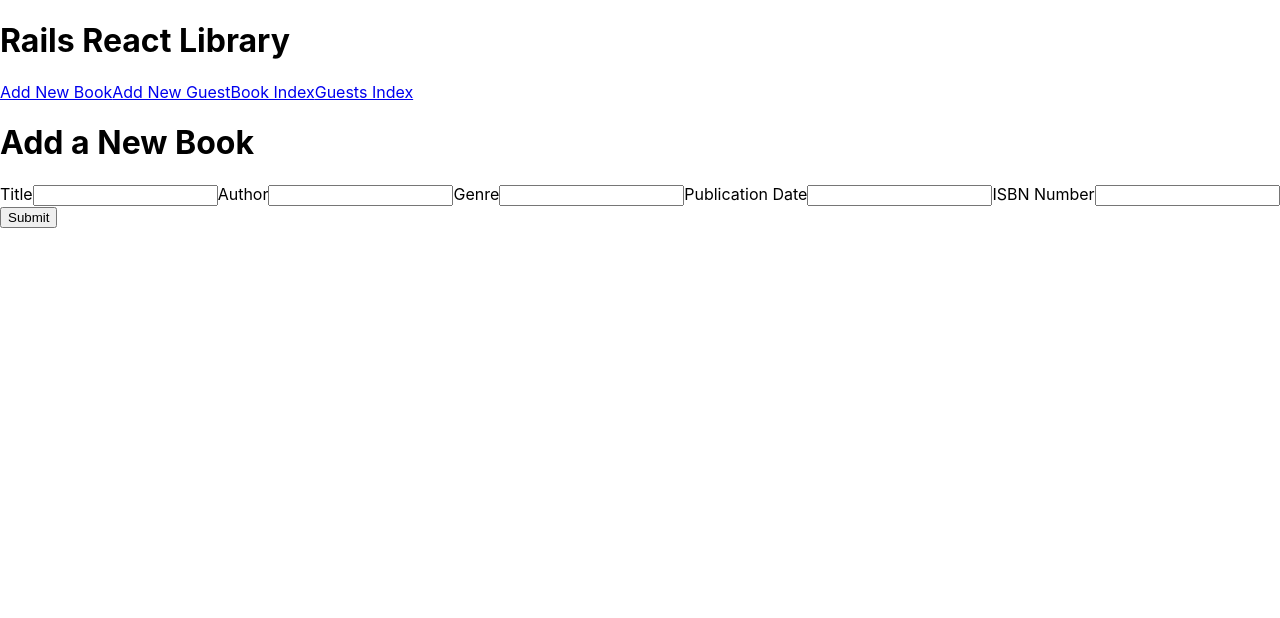
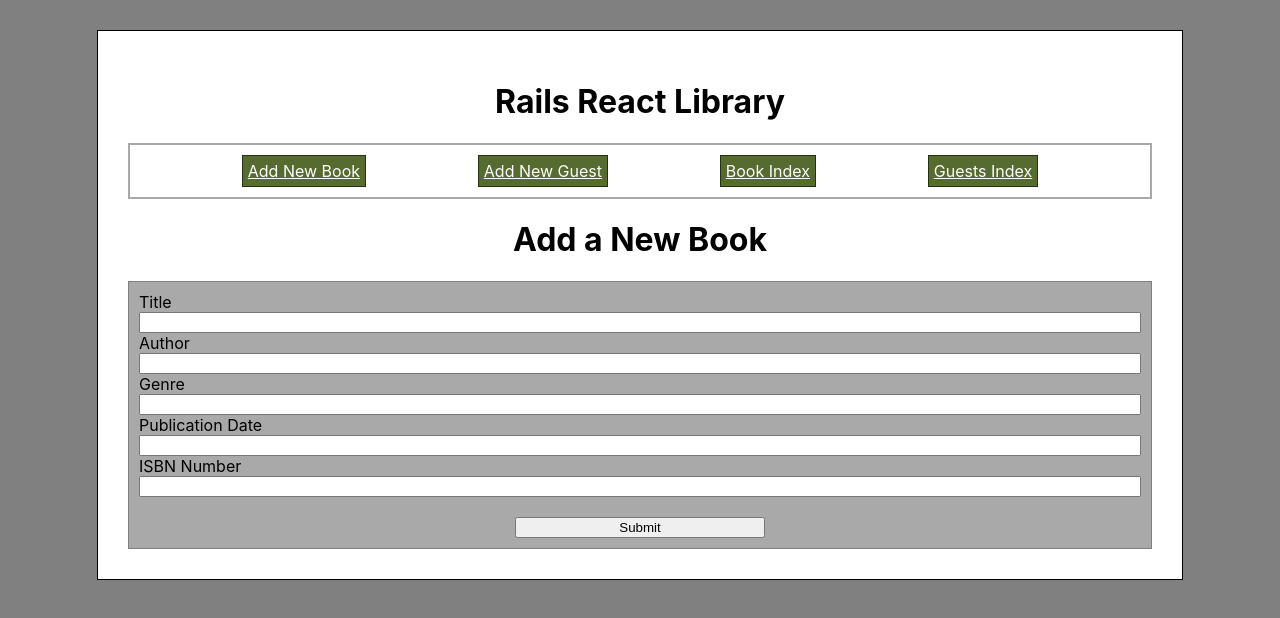
Before and after one commit to JRMartinez91/jrmunit4project, a React (Create React App) app in the folder library-app/library_app_client/: page /newbook in a window 1280 px wide. Shown: the top 618 px of the page. Built offline with nearby package versions, Linux system fonts and the light colour scheme.

Commit message:
final cleanup

```diff
--- a/library-app/library_app_client/src/App.css
+++ b/library-app/library_app_client/src/App.css
@@ -1,3 +1,7 @@
+body{
+  background-color:gray;
+}
+
 .bigbox{
   display: flex;
   justify-content: space-evenly;
@@ -21,6 +25,45 @@
   transition-duration: 0.25s;
 }
 
+.big-border{
+  border: 1px solid black;
+  background-color:white;
+  padding: 30px;
+  width: 80%;
+  margin: 30px auto;
+}
+
+nav{
+  display:flex;
+  justify-content: space-evenly;
+  border: 2px solid darkgray;
+  padding: 10px 0
+}
+
+nav a{
+  background-color: darkolivegreen;
+  border: 1px solid rgb(38, 49, 19);
+  color:white;
+  padding: 5px;
+}
+
+h1{
+  text-align:center;
+}
+
+form{
+  display:flex;
+  flex-direction: column;
+  border: 1px solid gray;
+  background-color: darkgray;
+  padding: 10px;
+}
+
+form .submit-button{
+  width: 25%;
+  margin-top: 20px;
+  align-self: center;
+}
 
 /* .App {
   text-align: center;
--- a/library-app/library_app_client/src/App.js
+++ b/library-app/library_app_client/src/App.js
@@ -16,7 +16,7 @@ class App extends Component {
   render(){
     return(
       <BrowserRouter>
-      <div className="modal-bg"/>
+      <div className="big-border">
         <h1>Rails React Library</h1>
         <nav>
           <a href="/newbook">Add New Book</a>
@@ -33,6 +33,7 @@ class App extends Component {
           <Route path="/guests" component={GuestList}/>
           <Route path="/newcheckout/:id" component={NewCheckout}/>
         </Switch>
+      </div>
       </BrowserRouter>
     )
   }
--- a/library-app/library_app_client/src/components/BookByID.js
+++ b/library-app/library_app_client/src/components/BookByID.js
@@ -100,11 +100,14 @@ class BookByID extends Component {
                 method: 'DELETE'
             })
             this.setState({redirect: true})
+            this.forceUpdate()
         }
     }
 
-    renderRedirect = () => {
+    renderRedirect(){
+
         if (this.state.redirect) {
+        console.log("activated")
           return <Redirect to='/books' />
         }
       }
@@ -113,7 +116,7 @@ class BookByID extends Component {
         const book = this.state.book
         return(
             <>
-                <h1>Hello world: book by ID</h1>
+                <h1>Book Information</h1>
                 <div className="bookbox">
                     <h3>{book.title}</h3>
                     <h4>By {book.author}</h4>
@@ -125,6 +128,7 @@ class BookByID extends Component {
                 <ul>
                 {this.parseGuests()}
                 </ul>
+                <a href={"/newcheckout/"+book.id}>Check this book out?</a>
                 <h2>Edit Book Data:</h2>
                     <form onSubmit={this.handleSubmit}>
                     <label htmlFor='title'>Title</label>
@@ -137,10 +141,10 @@ class BookByID extends Component {
                     <input type='text' value={this.state.editedBook.pubdate} onChange={this.handleChange} id='pubdate'/>
                     <label htmlFor='isbn'>ISBN Number</label>
                     <input type='text' value={this.state.editedBook.isbn} onChange={this.handleChange} id='isbn'/>
-                    <input type='submit'/>
+                    <input className="submit-button" type='submit'/>
                 </form>
                 <button onClick={()=>{this.deleteBook(book)}}>Delete This Book</button>
-                {this.renderRedirect}
+                {this.renderRedirect()}
             </>
         )
     }
--- a/library-app/library_app_client/src/components/BookList.js
+++ b/library-app/library_app_client/src/components/BookList.js
@@ -21,8 +21,7 @@ class BookList extends Component{
         if(answer=="y"||answer=="Y"){
             fetch(`http://localhost:3000/books/${book.id}`,{
                 method: 'DELETE'
-            }).then(response => {return response.json()})
-            .then(res => console.log(res))
+            })
         }
     }
 
--- a/library-app/library_app_client/src/components/CreateBook.js
+++ b/library-app/library_app_client/src/components/CreateBook.js
@@ -1,4 +1,5 @@
 import React, {Component} from 'react'
+import { Redirect } from 'react-router-dom';
 
 class CreateBook extends Component{
     constructor(props) {
@@ -8,10 +9,13 @@ class CreateBook extends Component{
             author:'',
             genre:'',
             pubdate:'',
-            isbn:''
+            isbn:'',
+            redirect:false,
+            redirectID:''
         }
         this.handleChange = this.handleChange.bind(this);
         this.handleSubmit = this.handleSubmit.bind(this);
+        this.renderRedirect = this.renderRedirect.bind(this);
 	}
 
     handleChange(event){
@@ -37,8 +41,18 @@ class CreateBook extends Component{
         }).then(createdBook => {
             return createdBook.json();
         }).then(jsonBook => {
+            this.setState({redirectID: jsonBook.id})
             console.log(jsonBook);
         }).catch(error=> console.log(error));
+        this.setState({redirect: true})
+    }
+
+    renderRedirect(){
+        if(this.state.redirect){
+            return(
+                <Redirect to={'/books/'+this.state.redirectID}/>
+            )
+        }
     }
 
     render(){
@@ -56,8 +70,9 @@ class CreateBook extends Component{
                 <input type='text' value={this.state.pubdate} onChange={this.handleChange} id='pubdate'/>
                 <label htmlFor='isbn'>ISBN Number</label>
                 <input type='text' value={this.state.isbn} onChange={this.handleChange} id='isbn'/>
-                <input type='submit'/>
+                <input className="submit-button" type='submit'/>
             </form>
+            {this.renderRedirect()}
             </>
         )
     }
--- a/library-app/library_app_client/src/components/CreateGuest.js
+++ b/library-app/library_app_client/src/components/CreateGuest.js
@@ -40,7 +40,7 @@ class CreateGuest extends Component{
                 <input type='text' value={this.state.name} onChange={this.handleChange} id='name'/>
                 <label htmlFor='address'>Address</label>
                 <input type='text' value={this.state.address} onChange={this.handleChange} id='address'/>
-                <input type='submit'/>
+                <input className="submit-button" type='submit'/>
             </form>
             </>
         )
--- a/library-app/library_app_client/src/components/GuestByID.js
+++ b/library-app/library_app_client/src/components/GuestByID.js
@@ -88,6 +88,16 @@ class GuestByID extends Component {
         return bookList;
     }
 
+    deleteGuest(guest){
+        let answer = prompt(`Are you sure you want to delete ${guest.name}'s account? Y/N`)
+        if(answer=="y"||answer=="Y"){
+            fetch(`http://localhost:3000/guests/${guest.id}`,{
+                method: 'DELETE'
+            })
+            this.setState({redirect: true})
+        }
+    }
+
     render(){
         const myBooks = this.state.guest.books;
         // console.log(myBooks)
@@ -95,7 +105,7 @@ class GuestByID extends Component {
         return(
             <>
             {/* guest data */}
-            <h1>Hello world: Guest by ID</h1>
+            <h1>Guest Information</h1>
             <h2>{this.state.guest.name}</h2>
             <h2>{this.state.guest.address}</h2>
             {/* books and checkouts */}
@@ -109,8 +119,9 @@ class GuestByID extends Component {
                 <input type='text' value={this.state.editedGuest.name} onChange={this.handleChange} id='name'/>
                 <label htmlFor='address'>Address</label>
                 <input type='text' value={this.state.editedGuest.address} onChange={this.handleChange} id='address'/>
-                <input type='submit'/>
+                <input className="submit-button" type='submit'/>
             </form>
+            <button onClick={()=>{this.deleteGuest(this.state.guest)}}>Delete This Account</button>
             </>
         )
     }
--- a/library-app/library_app_client/src/components/GuestList.js
+++ b/library-app/library_app_client/src/components/GuestList.js
@@ -16,6 +16,16 @@ class GuestList extends Component{
         this.getGuests();
     }
 
+    deleteGuest(guest){
+        let answer = prompt(`Are you sure you want to delete ${guest.name}? Y/N`)
+        if(answer=="y"||answer=="Y"){
+            fetch(`http://localhost:3000/guests/${guest.id}`,{
+                method: 'DELETE'
+            })
+        }
+        this.getGuests()
+    }
+
     render(){
         return(
             <div className="listbox">
@@ -25,6 +35,8 @@ class GuestList extends Component{
                         <div className="guestbox" key={guest.id}>
                             <h3>{guest.name}</h3>
                             <p>{guest.address}</p>
+                            <a href={"/guests/"+guest.id}>View/Edit</a>
+                                <button onClick={()=>{this.deleteGuest(guest)}}>Delete</button>
                         </div>
                     )
                 })}
--- a/library-app/library_app_client/src/components/NewCheckout.js
+++ b/library-app/library_app_client/src/components/NewCheckout.js
@@ -73,7 +73,7 @@ class NewCheckout extends Component{
     render(){
         return(
             <>
-            <h1>Hello World: New Checkout</h1>
+            <h1>Checkout Counter</h1>
             <h2>Checking Out: {this.state.book.title} by {this.state.book.author}</h2>
             <form onSubmit={this.handleSubmit}>
                 <label htmlFor="guests">Who is checking out the book?</label>
```
Lines whose indentation alone changed are shown as unchanged.
